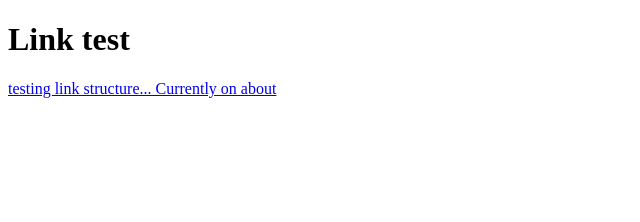
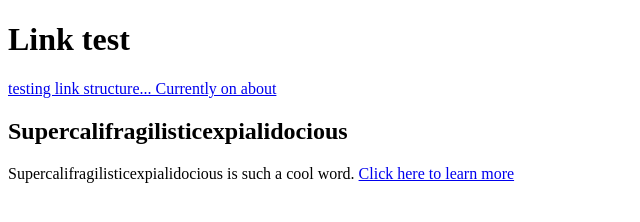
Before and after one commit to Lincol0n/Lincol0n.github.io, a plain HTML site: page about.html in a window 1280 px wide. Shown: the whole page, without its empty margins (0-640 px from the left). Drawn offline with Linux system fonts and the light colour scheme.

Commit message:
Supercalifragilisticexpialidocious!!!!!!!

```diff
--- a/about.html
+++ b/about.html
@@ -12,5 +12,12 @@
         <p>
             <a href="index.html"> testing link structure... Currently on about</a>
         </p>
+        <h2>
+            Supercalifragilisticexpialidocious
+        </h2>
+        <p>
+            Supercalifragilisticexpialidocious is such a cool word.
+            <a href="https://encrypted-vtbn0.gstatic.com/video?q=tbn:ANd9GcS5U-S2LX-0L1DpE2Nj8_slkZtQgjstksfS6Q"> Click here to learn more</a>
+        </p>
     </body>
 </html>
```
